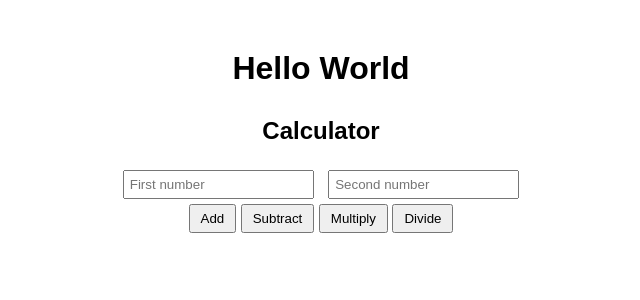
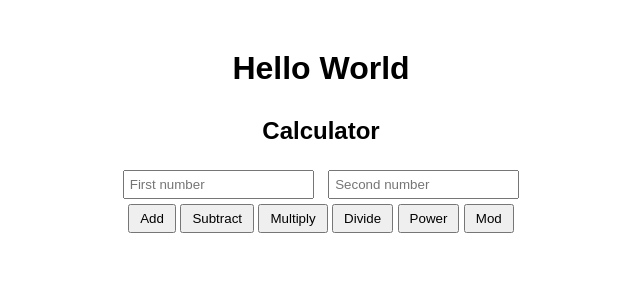
Before and after one commit to SA2724/IS218_Final, a Python web app: template templates/index.html in a window 1280 px wide. Shown: the top 300 px of the page, without its empty margins (319-959 px from the left). Run offline with Jinja, Linux system fonts and the light colour scheme; the template is opened without the code that fills it, so the values that code supplies are empty.

Commit message:
fix html script

```diff
--- a/templates/index.html
+++ b/templates/index.html
@@ -197,6 +197,11 @@
               with the argument 'divide' when the button is clicked.
             - "Divide": The text displayed on the button.
         -->
+        <button onclick="calculate('power')">Power</button>
+
+
+
+        <button onclick="calculate('modulus')">Mod</button>
 
         <div class="result" id="result"></div>
         <!--
```
